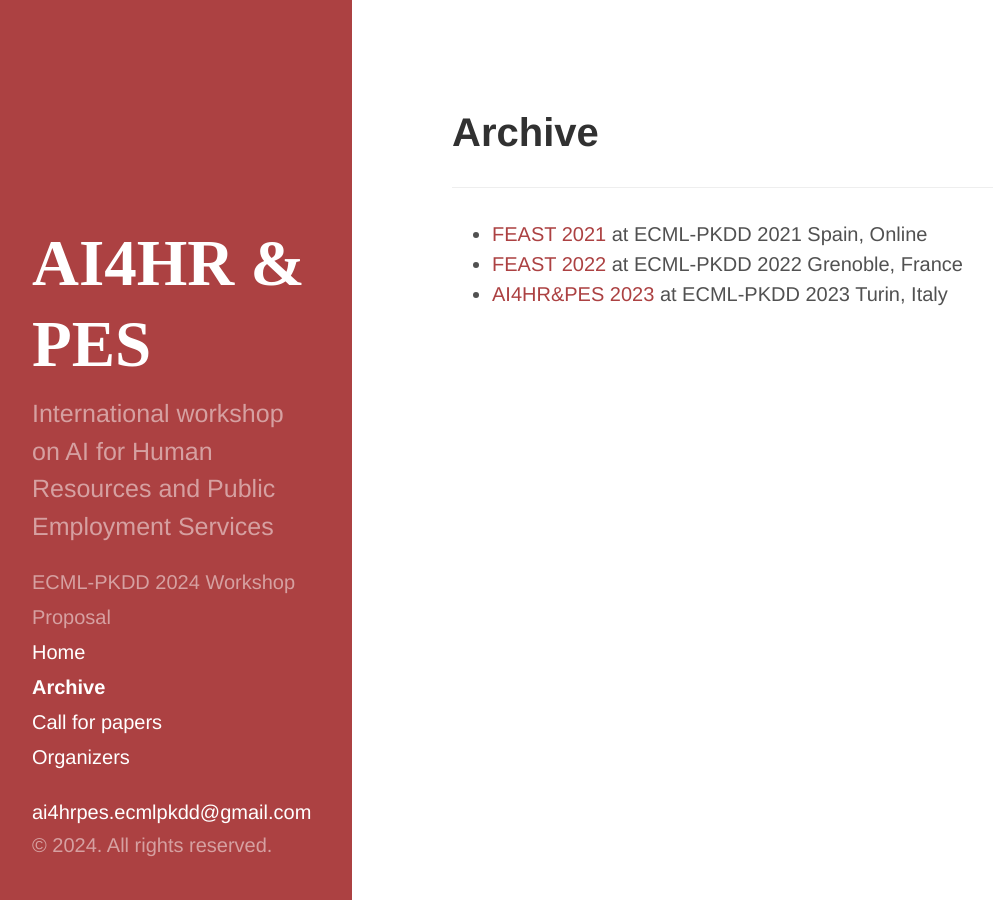
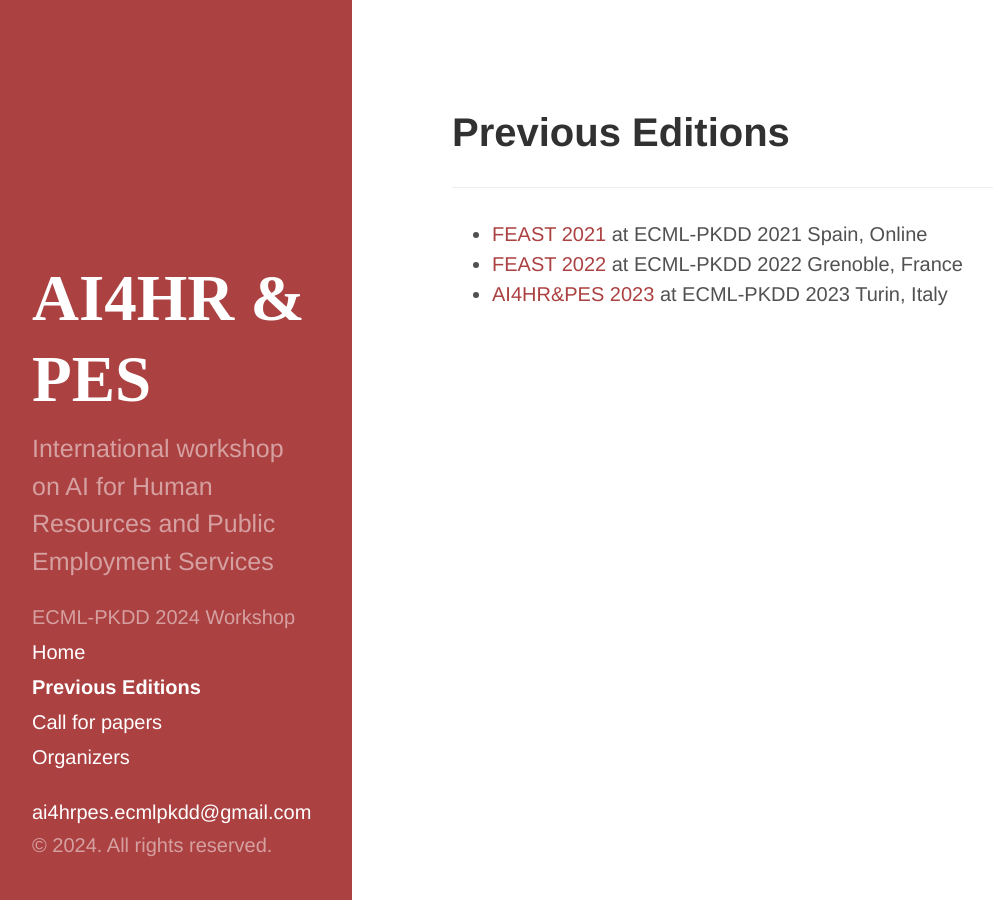
Before and after one commit to ai4hrpes/ecmlpkdd2024, a Jekyll site: the page built from pages/archive.md, in a window 1280 px wide. Shown: the whole page, without its empty margins (8-1001 px from the left). Built offline with Jekyll 4.4.1, drawn with Linux system fonts in a browser that asks for light colours.

Commit message:
various modifications

```diff
--- a/_includes/sidebar.html
+++ b/_includes/sidebar.html
@@ -7,7 +7,7 @@
         </a>
       </h1>
       <p class="lead">{{ site.description }}</p>
-      <span class="sidebar-nav-item">ECML-PKDD 2024 Workshop Proposal</span>
+      <span class="sidebar-nav-item">ECML-PKDD 2024 Workshop</span>
     </div>
 
 
--- a/pages/archive.md
+++ b/pages/archive.md
@@ -1,9 +1,9 @@
 ---
 layout: page
-title: Archive
-permalink: /archive/
+title: Previous Editions
+permalink: /previous/
 ---
-# Archive
+# Previous Editions
 ---
 * [FEAST 2021](https://feast-ecmlpkdd.github.io/archive/2021/) at ECML-PKDD 2021 Spain, Online
 * [FEAST 2022](https://feast-ecmlpkdd.github.io/archive/2022/) at ECML-PKDD 2022 Grenoble, France
```
Also changed, not shown: pages/organizers.md (+1 -1 lines).
